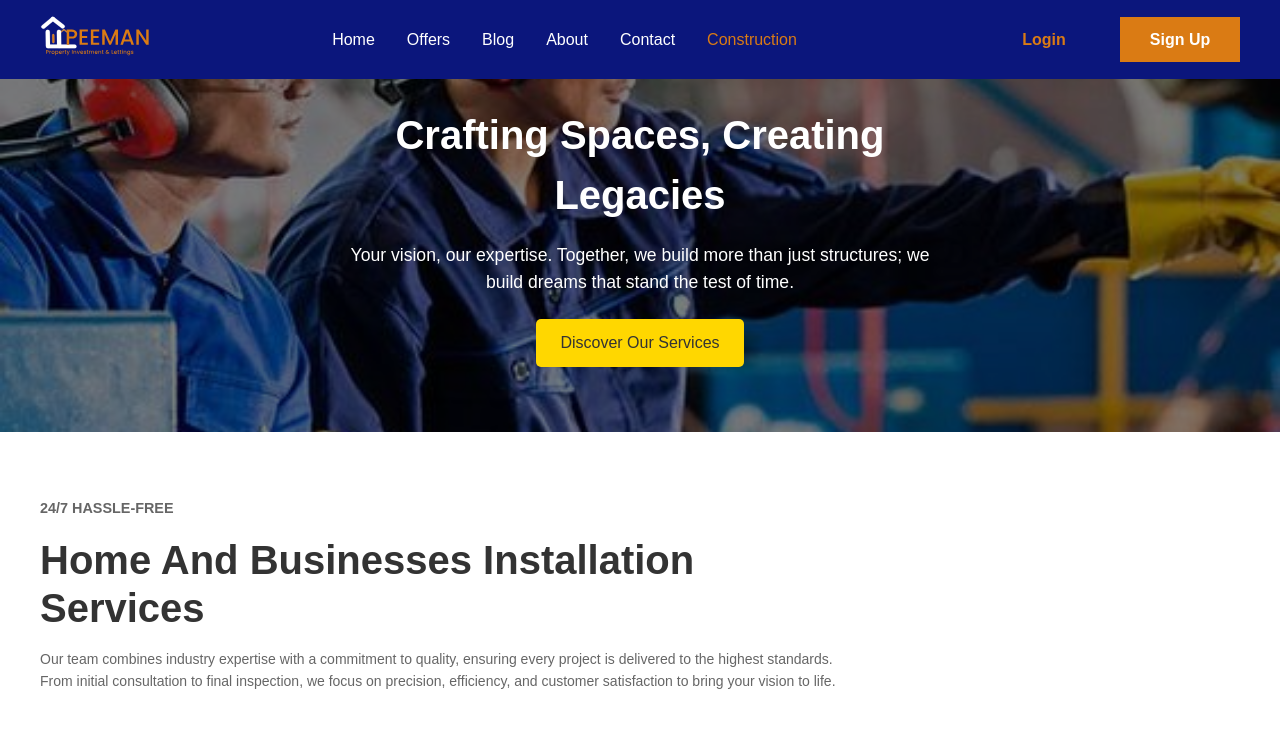
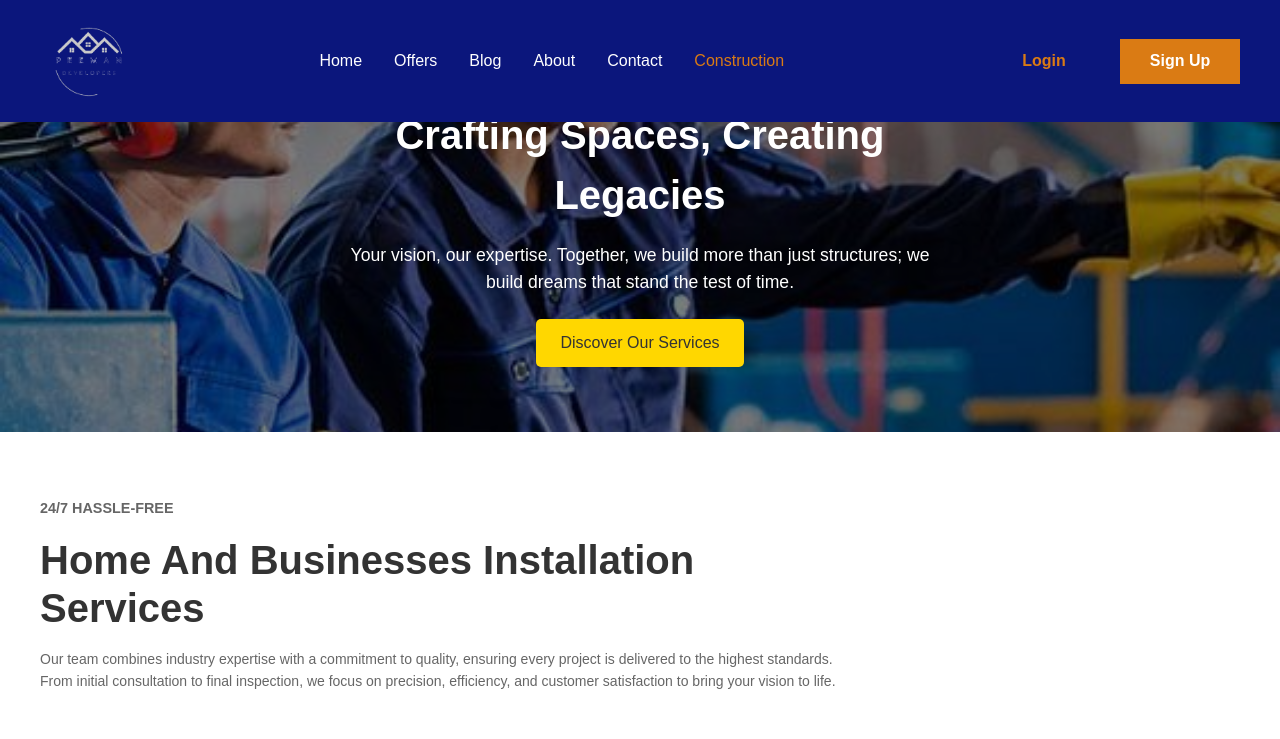
Before and after one commit to joe2sure/PEEMAN, a React (Create React App) app in the folder client/: page /construction in a window 1280 px wide. Shown: the top 739 px of the page. Built offline with nearby package versions, Linux system fonts and the light colour scheme.

Commit message:
refix: navbar

```diff
--- a/client/src/components/home/Footer.js
+++ b/client/src/components/home/Footer.js
@@ -1,6 +1,6 @@
 import React from 'react';
 import '../../styles/components/home/Footer.css';
-import peemanLogo from '../../assets/peeman-logo.svg';
+import peemanLogo from '../../assets/peeman-logo-white.png';
 
 const Footer = () => {
   return (
--- a/client/src/components/home/Navbar.js
+++ b/client/src/components/home/Navbar.js
@@ -1,7 +1,7 @@
 import React, { useState, useEffect } from "react";
 import { Link, useNavigate, useLocation } from "react-router-dom";
 import "../../styles/components/home/Navbar.css";
-import peemanLogo from "../../assets/peeman-logo.svg";
+import peemanLogo from "../../assets/peeman-logo-white.png";
 import { useDispatch, useSelector } from "react-redux";
 import { logoutUser } from "../../redux/actions/authActions";
 
--- a/client/src/styles/components/home/Navbar.css
+++ b/client/src/styles/components/home/Navbar.css
@@ -21,8 +21,17 @@
   box-shadow: 0 2px 4px rgba(0, 0, 0, 0.1);
 }
 
+/* .logo img {
+  height: 40px;
+} */
 .logo img {
-  height: 40px;
+  height: 90px;
+  width: auto;
+}
+
+.navbar-logo {
+  display: flex;
+  align-items: center;
 }
 
 .nav-content {
```
Also changed, not shown: client/src/assets/peeman-logo-white.png (added), client/src/assets/peeman-new-logo.png (added).
